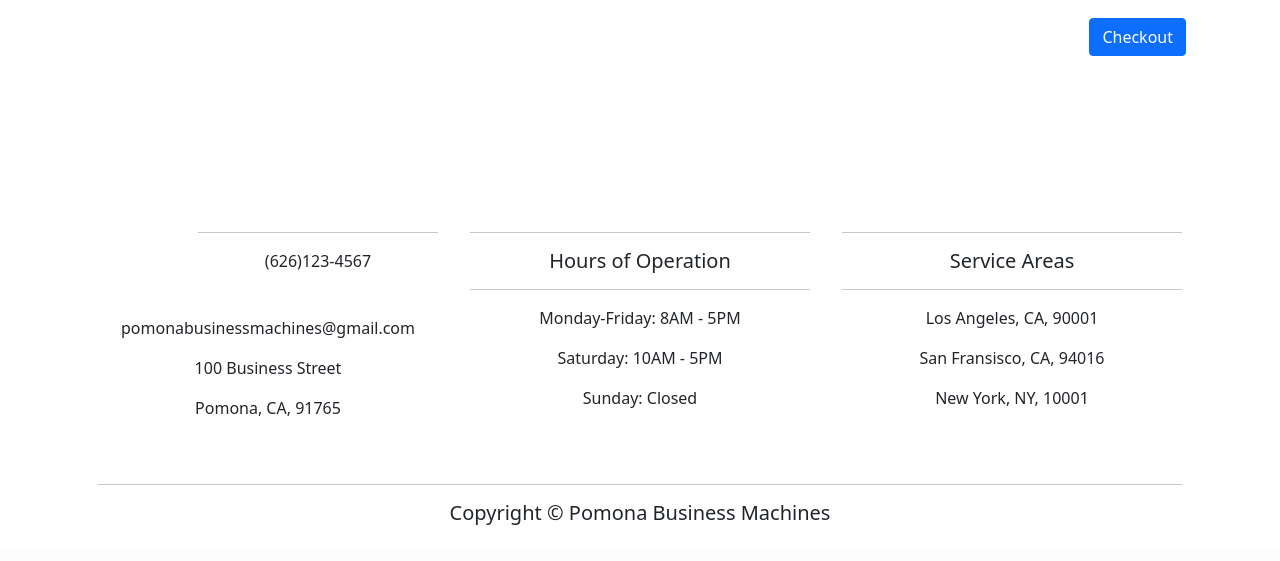
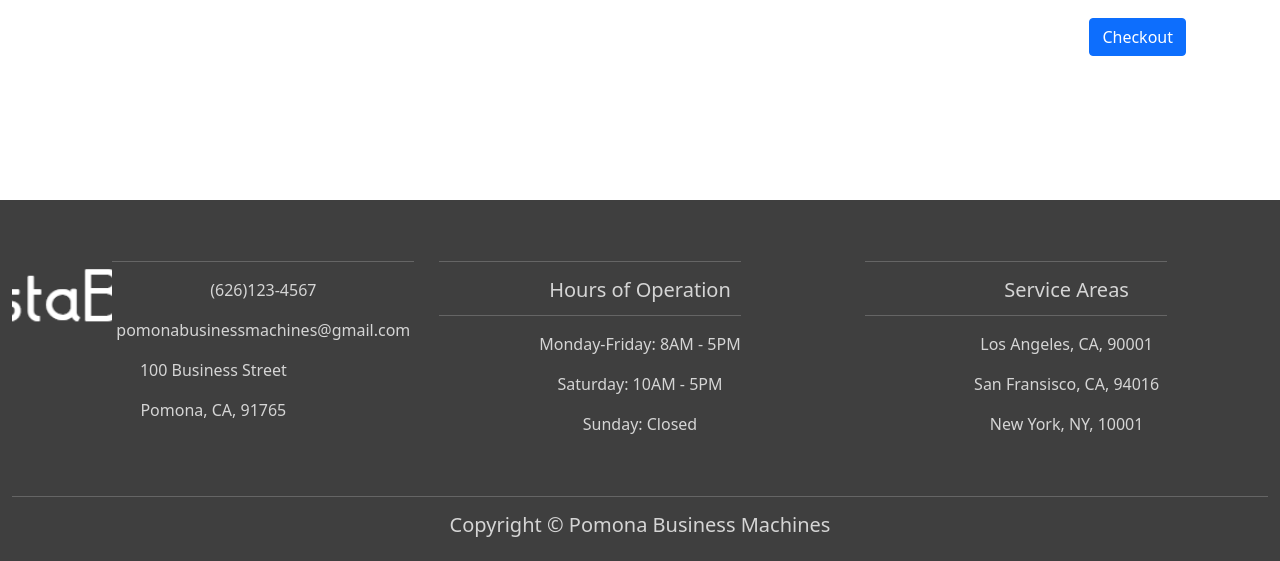
Before and after one commit to PomonaBusiness4800/Grocery-Delivery-Service, a Django app: template app/grocery_delivery/hello/templates/hello/cart.html in a window 1280 px wide. Shown: the part 251-812 px from the top of the page. Before the commit the page ends 776 px from the top, so only its background shows below. Run offline with Django 3.2, Linux system fonts and the light colour scheme; the template is opened without the code that fills it, so the values that code supplies are empty.

Commit message:
Fixed footer
Fixed footer css

```diff
--- /dev/null
+++ b/app/grocery_delivery/hello/static/css/footer.css
@@ -0,0 +1,23 @@
+footer {
+    background-color: #3f3f3f;
+    color: #d5d5d5;
+    padding-top: 2rem;
+}
+
+hr.light {
+    border-top: 1px solid #d5d5d5;
+    width: 75%;
+    margin-top: .8rem;
+    margin-bottom: 1rem;
+}
+
+footer a {
+    color:#d5d5d5
+}
+
+hr.light-100 {
+    border-top: 1px solid #d5d5d5;
+    width: 100%;
+    margin-top: .8rem;
+    margin-bottom: 1rem;
+}
--- a/app/grocery_delivery/hello/templates/hello/cart.html
+++ b/app/grocery_delivery/hello/templates/hello/cart.html
@@ -41,7 +41,7 @@
         <br><br>
         <br><br>
         <br>
+</div>
 <!--Footer-->
 {% include 'hello/snippets/footer.html' %}
 {% endblock %}
-</div>
--- a/app/grocery_delivery/hello/templates/hello/index.html
+++ b/app/grocery_delivery/hello/templates/hello/index.html
@@ -1,4 +1,5 @@
 <!doctype html>
+{% load static %}
 <html lang="en">
   <head>
     <!-- Required meta tags -->
@@ -7,7 +8,7 @@
 
     <!-- Bootstrap CSS -->
     <link href="https://cdn.jsdelivr.net/npm/bootstrap@5.0.0-beta2/dist/css/bootstrap.min.css" rel="stylesheet" integrity="sha384-BmbxuPwQa2lc/FVzBcNJ7UAyJxM6wuqIj61tLrc4wSX0szH/Ev+nYRRuWlolflfl" crossorigin="anonymous">
-    <link rel="stylesheet" href="static/css/index.css"/>
+    <link rel="stylesheet" href="{% static 'css/index.css' %}"/>
     <title>InstaBasket</title>
   </head>
 
--- a/app/grocery_delivery/hello/templates/hello/snippets/footer.html
+++ b/app/grocery_delivery/hello/templates/hello/snippets/footer.html
@@ -1,9 +1,12 @@
 <!--Footer-->
+{% load static %}
+<link href="https://cdn.jsdelivr.net/npm/bootstrap@5.0.0-beta2/dist/css/bootstrap.min.css" rel="stylesheet" integrity="sha384-BmbxuPwQa2lc/FVzBcNJ7UAyJxM6wuqIj61tLrc4wSX0szH/Ev+nYRRuWlolflfl" crossorigin="anonymous">
+<link rel="stylesheet" href="{% static 'css/footer.css' %}"/>
 <footer>
     <div class="container-fluid padding">
     <div class="row text-center">
         <div class="col-md-4">
-                <img src="static/hello/images/InstaBasketLogoFrontPage.png">
+                <img src="{% static 'hello/images/InstaBasketLogoFrontPage.png' %}">
                 <hr class="light">
                 <p>(626)123-4567</p>
                 <p>pomonabusinessmachines@gmail.com</p>
```
Also changed, not shown: app/grocery_delivery/hello/static/css/index.css (+0 -25 lines).
